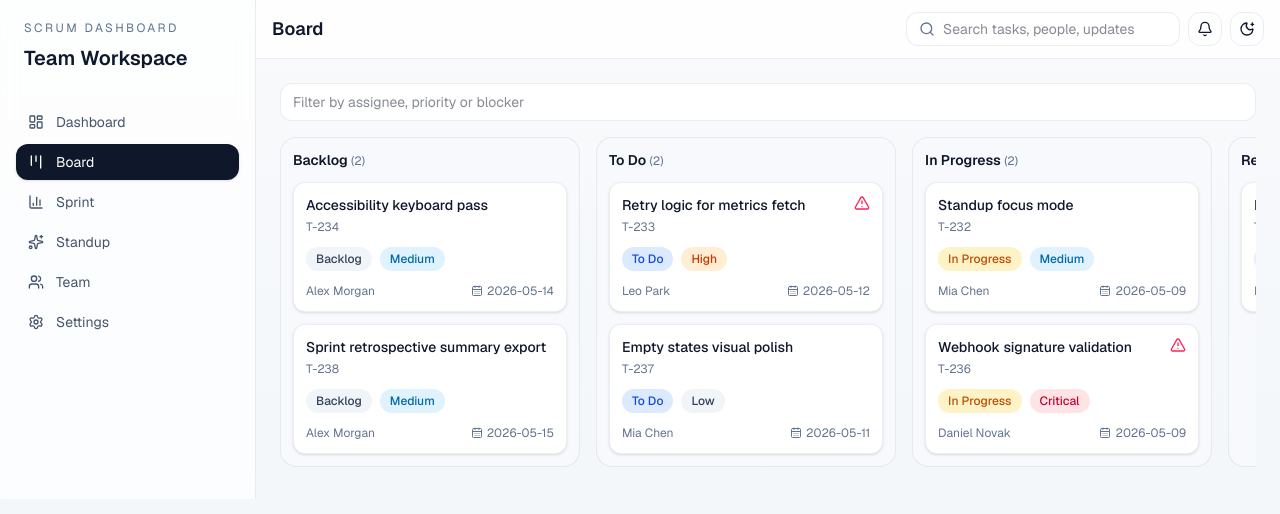
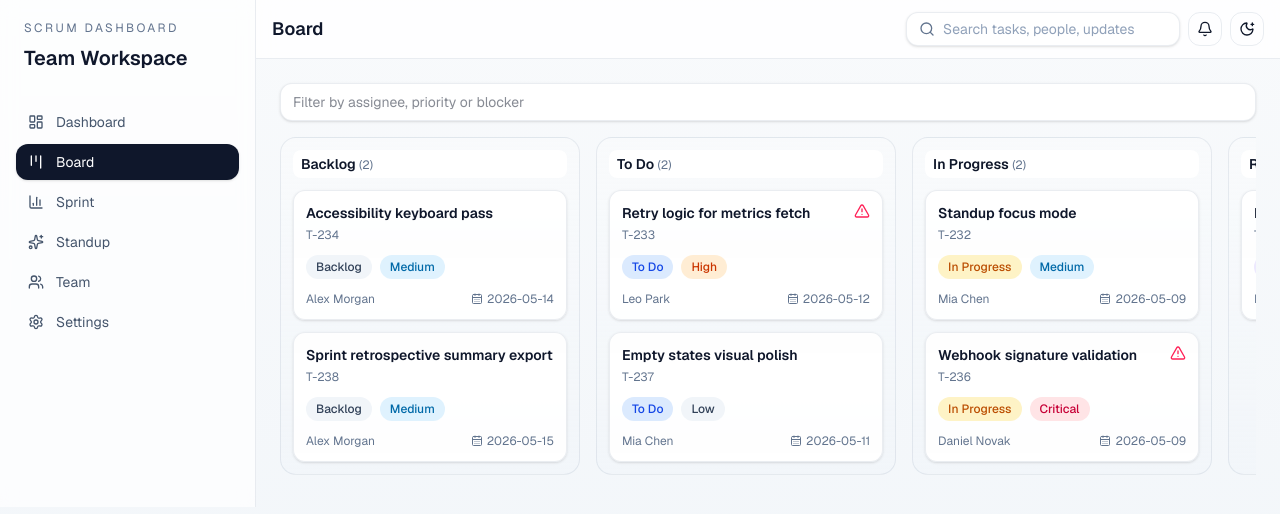
Before and after one commit to gama1726/scrum_dashboard, a Next.js app: page /board in a window 1280 px wide. Shown: the top 514 px of the page. Built offline with nearby package versions, Linux system fonts and the light colour scheme.

Commit message:
feat: polish board UX with sticky headers and premium task interactions

```diff
--- a/src/app/board/page.tsx
+++ b/src/app/board/page.tsx
@@ -12,19 +12,19 @@ export default async function BoardPage() {
     <AppShell title="Board">
       <div className="mb-4 flex gap-2">
         <input
-          className="w-full rounded-xl border border-slate-200 bg-white px-3 py-2 text-sm dark:border-slate-700 dark:bg-slate-900"
+          className="w-full rounded-xl border border-slate-200 bg-white px-3 py-2 text-sm shadow-sm outline-none transition focus-visible:ring-2 focus-visible:ring-indigo-400 dark:border-slate-700 dark:bg-slate-900"
           placeholder="Filter by assignee, priority or blocker"
         />
       </div>
 
-      <div className="overflow-x-auto pb-2">
+      <div className="overflow-x-auto pb-2 [scrollbar-gutter:stable]">
         <div className="flex min-w-max gap-4">
         {columns.map((status) => (
           <section
             key={status}
-            className="w-[300px] shrink-0 rounded-2xl border border-slate-200 bg-slate-50/70 p-3 dark:border-slate-700 dark:bg-slate-900/40"
+            className="w-[300px] shrink-0 rounded-2xl border border-slate-200 bg-gradient-to-b from-slate-50/95 to-slate-100/70 p-3 dark:border-slate-700 dark:from-slate-900/90 dark:to-slate-900/40"
           >
-            <h3 className="mb-3 text-sm font-semibold">
+            <h3 className="sticky top-0 z-10 mb-3 rounded-lg bg-white/90 px-2 py-1 text-sm font-semibold backdrop-blur dark:bg-slate-900/85">
               {status}{" "}
               <span className="text-xs font-normal text-slate-500">
                 ({tasks.filter((task) => task.status === status).length})
--- a/src/components/board/task-card.tsx
+++ b/src/components/board/task-card.tsx
@@ -1,13 +1,20 @@
+"use client";
+
 import { AlertTriangle, CalendarDays } from "lucide-react";
+import { motion } from "framer-motion";
 import { Task, TeamMember } from "@/types";
 import { PriorityBadge, StatusBadge } from "@/components/shared/badges";
 
 export function TaskCard({ task, assignee }: { task: Task; assignee?: TeamMember }) {
   return (
-    <div className="rounded-xl border border-slate-200 bg-white p-3 shadow-sm transition hover:shadow-md dark:border-slate-700 dark:bg-slate-900">
+    <motion.article
+      whileHover={{ y: -2 }}
+      transition={{ duration: 0.16, ease: "easeOut" }}
+      className="rounded-xl border border-slate-200/80 bg-white/95 p-3 shadow-sm transition hover:border-slate-300 hover:shadow-md dark:border-slate-700 dark:bg-slate-900"
+    >
       <div className="flex items-start justify-between gap-2">
         <div>
-          <p className="text-sm font-medium">{task.title}</p>
+          <p className="text-sm font-semibold text-slate-900 dark:text-slate-100">{task.title}</p>
           <p className="mt-1 text-xs text-slate-500">{task.id}</p>
         </div>
         {task.blocked ? <AlertTriangle className="h-4 w-4 text-rose-500" /> : null}
@@ -20,6 +27,6 @@ export function TaskCard({ task, assignee }: { task: Task; assignee?: TeamMember
         <span>{assignee?.fullName ?? "Unassigned"}</span>
         <span className="flex items-center gap-1"><CalendarDays className="h-3 w-3" />{task.dueDate}</span>
       </div>
-    </div>
+    </motion.article>
   );
 }
--- a/src/components/layout/topbar.tsx
+++ b/src/components/layout/topbar.tsx
@@ -13,14 +13,24 @@ export function Topbar({ title }: { title: string }) {
           <h2 className="text-lg font-semibold text-slate-900 dark:text-slate-100">{title}</h2>
         </div>
         <div className="flex items-center gap-2">
-          <div className="hidden items-center gap-2 rounded-xl border border-slate-200 bg-white px-3 py-1.5 md:flex dark:border-slate-700 dark:bg-slate-900">
+          <div className="hidden items-center gap-2 rounded-xl border border-slate-200 bg-white px-3 py-1.5 shadow-sm md:flex dark:border-slate-700 dark:bg-slate-900">
             <Search className="h-4 w-4 text-slate-500" />
-            <input placeholder="Search tasks, people, updates" className="w-56 bg-transparent text-sm outline-none" />
+            <input
+              placeholder="Search tasks, people, updates"
+              className="w-56 bg-transparent text-sm outline-none placeholder:text-slate-400 focus-visible:ring-0"
+            />
           </div>
-          <button className="rounded-xl border border-slate-200 p-2 dark:border-slate-700" aria-label="Notifications">
+          <button
+            className="rounded-xl border border-slate-200 p-2 transition hover:bg-slate-100 focus-visible:outline-none focus-visible:ring-2 focus-visible:ring-indigo-400 dark:border-slate-700 dark:hover:bg-slate-800"
+            aria-label="Notifications"
+          >
             <Bell className="h-4 w-4" />
           </button>
-          <button onClick={toggleTheme} className="rounded-xl border border-slate-200 p-2 dark:border-slate-700" aria-label="Toggle theme">
+          <button
+            onClick={toggleTheme}
+            className="rounded-xl border border-slate-200 p-2 transition hover:bg-slate-100 focus-visible:outline-none focus-visible:ring-2 focus-visible:ring-indigo-400 dark:border-slate-700 dark:hover:bg-slate-800"
+            aria-label="Toggle theme"
+          >
             {theme === "light" ? <MoonStar className="h-4 w-4" /> : <SunMedium className="h-4 w-4" />}
           </button>
         </div>
```
